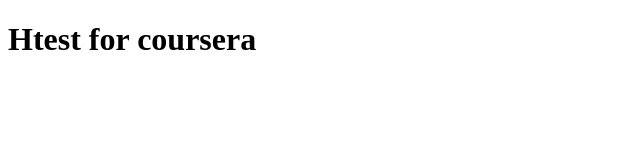
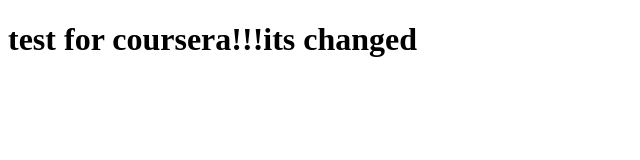
Before and after one commit to melbin97/coursera-test, a plain HTML site: page site/index.html in a window 1280 px wide. Shown: the whole page, without its empty margins (0-640 px from the left). Drawn offline with Linux system fonts and the light colour scheme.

Commit message:
second commit

```diff
--- a/site/index.html
+++ b/site/index.html
@@ -4,6 +4,6 @@
         <title>Hello world</title>
     </head>
     <body>
-        <h1>Htest for coursera</h1>
+        <h1>test for coursera!!!its changed</h1>
     </body>
 </html>
```
